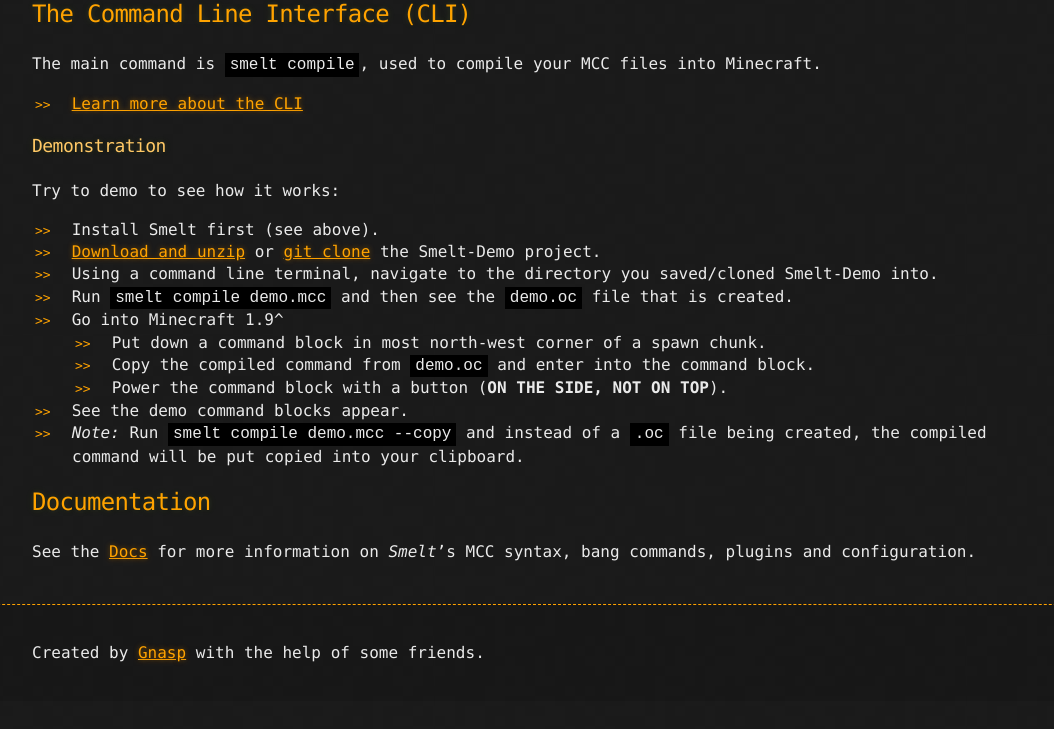
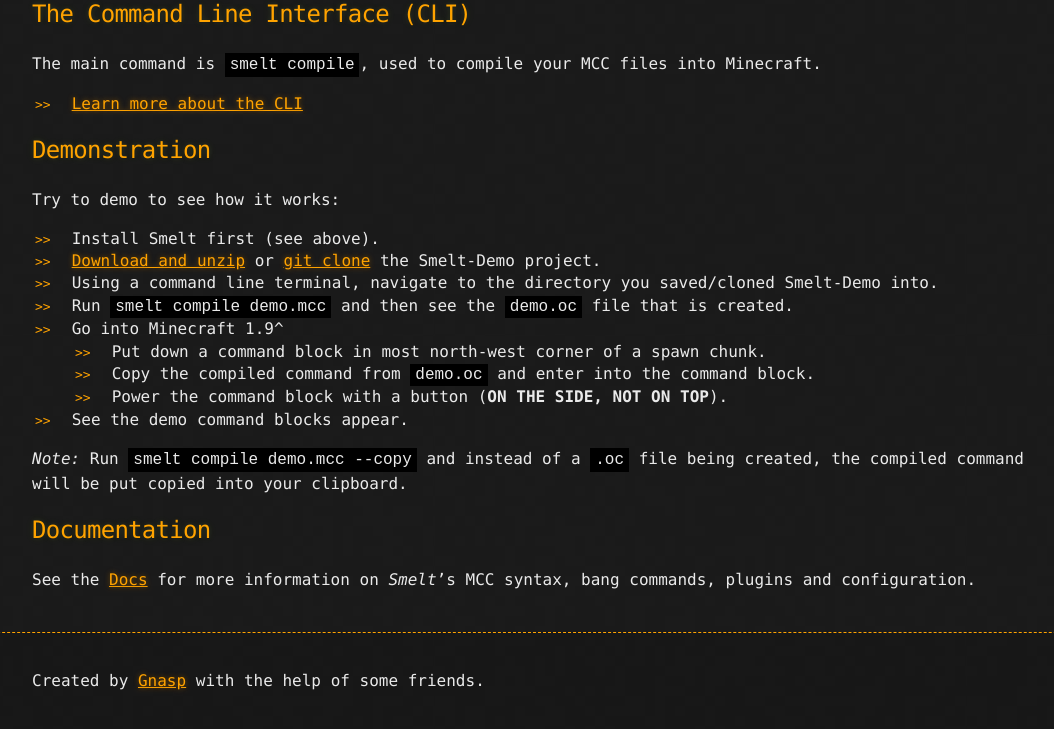
Before and after one commit to GnaspGames/Smelt, a Jekyll site: the page built from index.md, in a window 1280 px wide. Shown: the part 1261-1990 px from the top of the page, without its empty margins (98-1152 px from the left). Built offline with Jekyll 4.4.1, drawn with Linux system fonts in a browser that asks for light colours; before the commit the page ends 1962 px from its top, so only the background shows below that.

Commit message:
Homepage changes

```diff
--- a/index.md
+++ b/index.md
@@ -28,7 +28,8 @@
 
 * [Learn more about the CLI](cli.html)
 
-### Demonstration
+Demonstration
+-------------
 
 Try to demo to see how it works:
 
@@ -38,11 +39,11 @@
 * Run `smelt compile demo.mcc` and then see the `demo.oc` file that is created.
 * Go into Minecraft 1.9^
     * Put down a command block in most north-west corner of a spawn chunk.
-	* Copy the compiled command from `demo.oc` and enter into the command block.
-	* Power the command block with a button (**ON THE SIDE, NOT ON TOP**).
+    * Copy the compiled command from `demo.oc` and enter into the command block.
+    * Power the command block with a button (**ON THE SIDE, NOT ON TOP**).
 * See the demo command blocks appear.
-* *Note:* Run `smelt compile demo.mcc --copy` and instead of a `.oc` file being created,
-   the compiled command will be put copied into your clipboard.
+
+*Note:* Run `smelt compile demo.mcc --copy` and instead of a `.oc` file being created, the compiled command will be put copied into your clipboard.
 
 Documentation
 -------------
```
